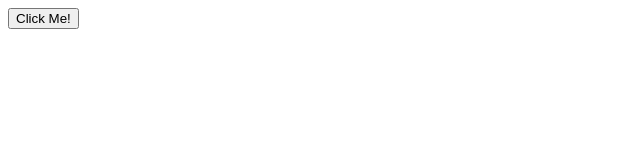
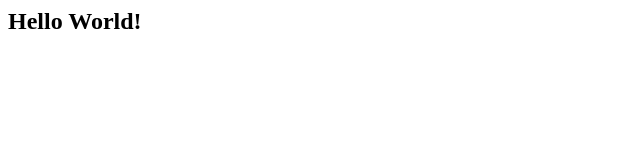
Before and after one commit to devanshi19/p1, a plain HTML site: page index.html in a window 1280 px wide. Shown: the whole page, without its empty margins (0-640 px from the left). Drawn offline with Linux system fonts and the light colour scheme.

Commit message:
Add files via upload

```diff
--- a/index.html
+++ b/index.html
@@ -1,12 +1,14 @@
 <html>
-    <head>
-    <script>
-function display(){
-    console.log(".....Hello...");
+<head>
+<script>
+function myFunction() {
+  alert("Page is loaded");
 }
-    </script>
-    </head>
-    <body>
-        <button onclick="display()">Click Me!</button>
-    </body>
+</script>
+</head>
+
+<body onload="myFunction()">
+<h2>Hello World!</h2>
+</body>
+
 </html>
```
